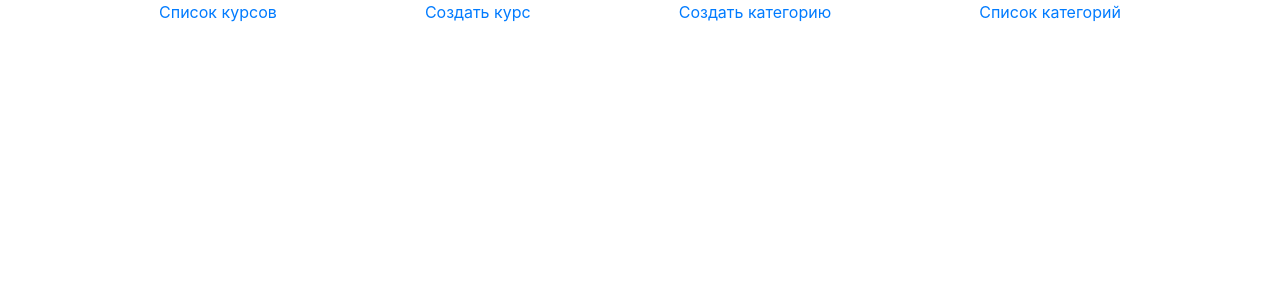
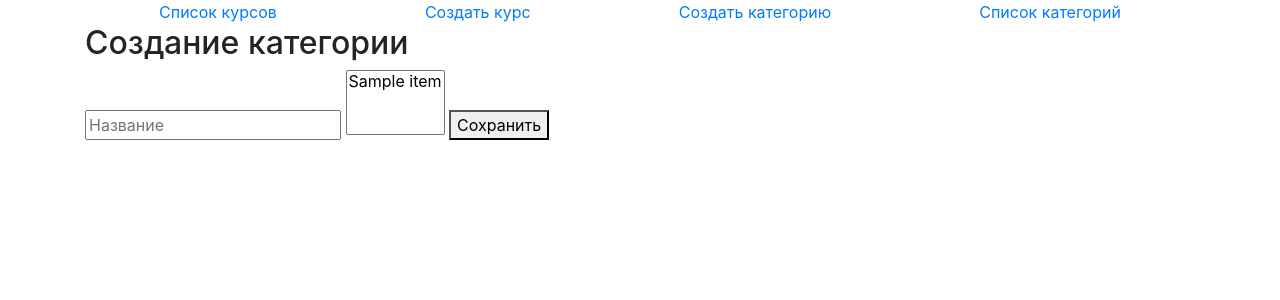
Before and after one commit to GregoryVins/Architecture-and-design-patterns, a Python web app: template templates/create_category.html in a window 1280 px wide. Shown: the top 300 px of the page. Run offline with Jinja, Linux system fonts and the light colour scheme; the template is opened without the code that fills it: most values are stand-ins (such as "Sample title", 1, 10 or a date in 2020); some libraries are stand-ins or nearby versions.

Commit message:
Lesson 4 (Patterns)     - add_route (Application)     - Prototype (reusepatterns)     - Singleton (reusepatterns)     - models     - Debug and Mock (Application)     - logging_mode     - main.py     - templates (UPD*)

```diff
--- a/templates/create_category.html
+++ b/templates/create_category.html
@@ -1 +1,16 @@
 {% extends 'base.html' %}
+
+{% block title %} Создание курса {% endblock %}
+
+{% block container %}
+<h2>Создание категории</h2>
+<form method="post">
+    <input type="text" name="name" placeholder="Название">
+    <select size="3" name="category_id">
+        {% for item in categories %}
+        <option value="{{item.id}}">{{item.name}}</option>
+        {% endfor %}
+    </select>
+    <button type="submit">Сохранить</button>
+</form>
+{% endblock %}
```
Also changed, not shown: templates/category_list.html (+6 -6 lines), templates/course_list.html (+10 -0 lines), templates/create_course.html (+15 -0 lines).
